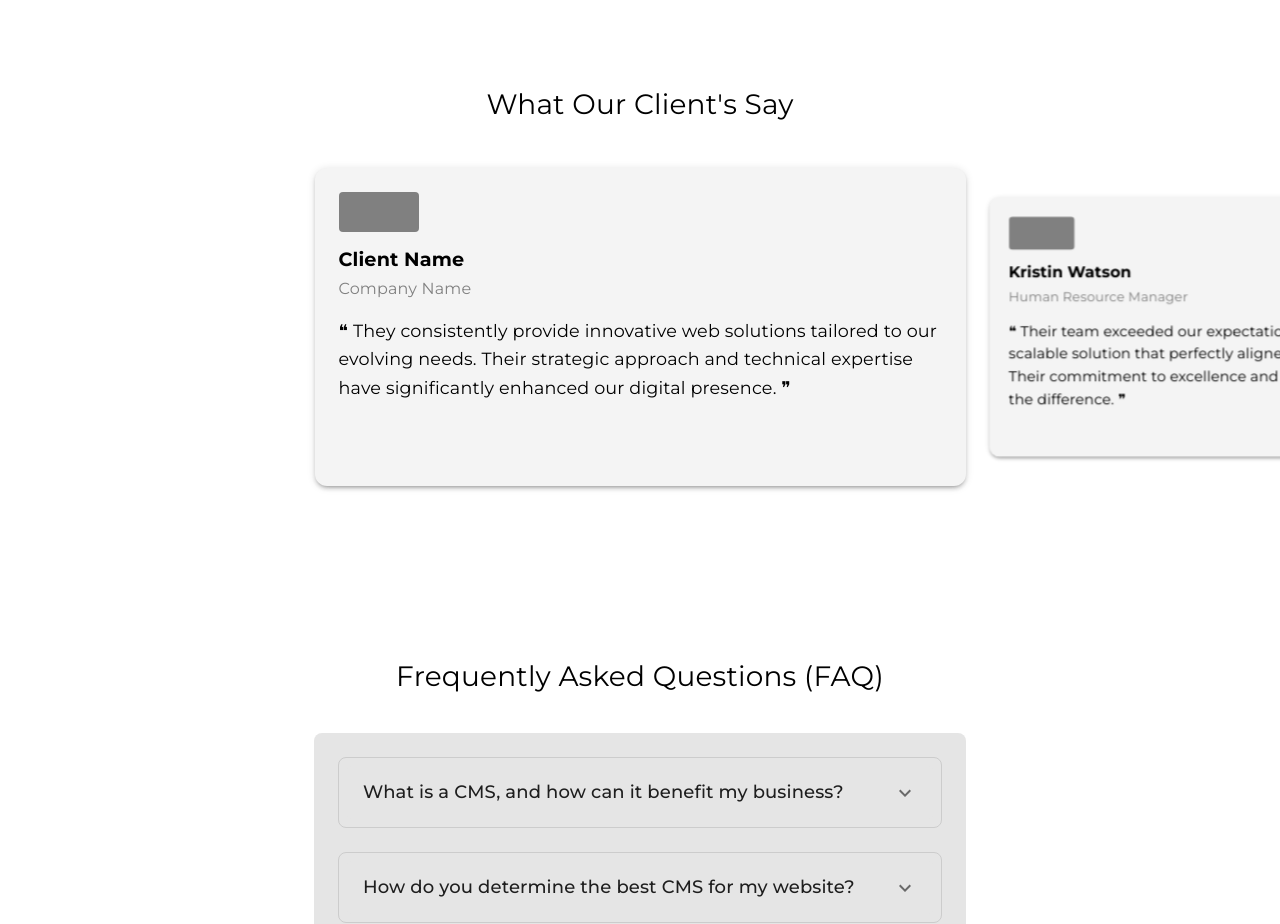
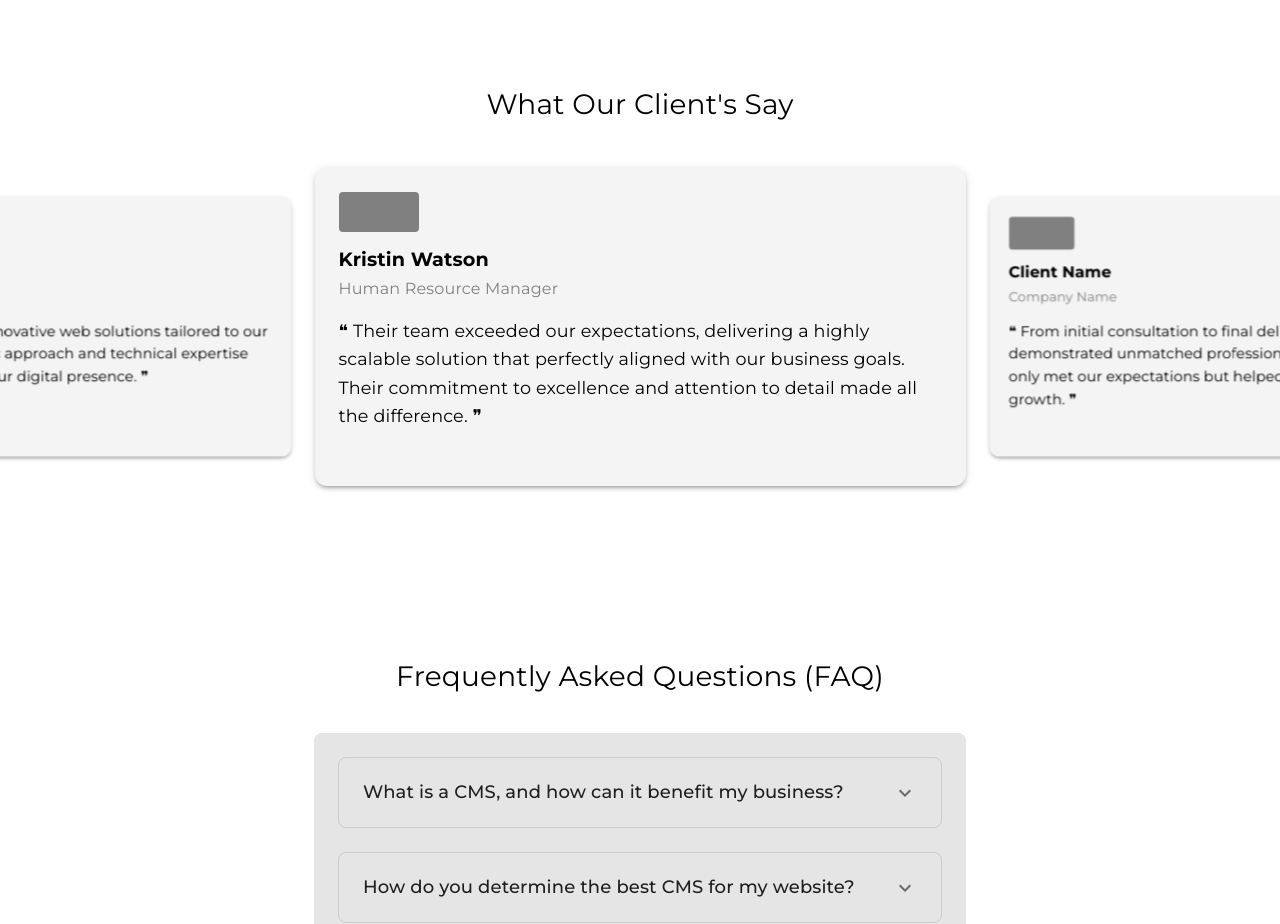
Before and after one commit to AryanKDC/KDC_Site, a React (Create React App) app: page /services in a window 1280 px wide. Shown: the part 1820-2744 px from the top of the page. Built offline with nearby package versions, Linux system fonts and the light colour scheme; a web font is replaced by a local one.

Commit message:
Update Services.js

```diff
--- a/src/pages/Services.js
+++ b/src/pages/Services.js
@@ -409,7 +409,7 @@ function Services() {
       {/* case studies */}
       <section>
         <div className="case-studies">
-          <Typography variant="h6" sx={{ marginBottom: { xs: "20px", md: "20px" } }}>Case Studies</Typography>
+          <Typography variant="h6" sx={{marginBottom: {xs: "20px" ,md: "20px"}}}>Case Studies</Typography>
           <Box
             className="navigation-buttons"
             sx={{
@@ -743,7 +743,7 @@ function Services() {
                         sx={{
                           fontSize: { xs: "1.2rem", md: "1.3rem" },
                           position: "relative",
-                          top: { xs: "-30px", sm: "-40px", md: "-50px" },
+                          top: { xs: "-30px",sm: "-40px", md: "-50px" },
                           left: { xs: "0px", md: "20px" },
                         }}
                       >
@@ -757,7 +757,7 @@ function Services() {
                           fontSize: { xs: "0.9rem", md: "0.9rem" },
                           position: "relative",
                           left: { xs: "0px", md: "20px" },
-                          top: { xs: "-20px", sm: "-40px", md: "-50px" }, // Adjusted for responsiveness
+                          top: { xs: "-20px",sm: "-40px", md: "-50px" }, // Adjusted for responsiveness
                         }}
                       >
                         {card.description}
@@ -777,7 +777,7 @@ function Services() {
                             color="grey"
                             sx={{
                               position: "relative",
-                              top: { xs: "-10px", sm: "-40px", md: "-50px" },
+                              top: { xs: "-10px",sm: "-40px", md: "-50px" },
                               left: { xs: "0px", md: "20px" },
                             }}
                           >
@@ -807,7 +807,7 @@ function Services() {
                           "@media (max-width: 320px)": {
                             height: "30px",
                           },
-                          top: { xs: "0px", sm: "-30px", md: "-50px" },
+                          top: { xs: "0px",sm: "-30px", md: "-50px" },
                           fontSize: { xs: "10px", md: "12px" },
                           left: { xs: "0px", md: "15px" }, // Fixes overlap on small screens
                         }}
@@ -857,6 +857,7 @@ function Services() {
                 centeredSlides={true}
                 slidesPerView={"auto"}
                 spaceBetween={window.innerWidth < 768 ? 5 : 10}
+                initialSlide={Math.floor(testimonials.length/2)}
                 coverflowEffect={{
                   rotate: 0,
                   stretch: 5,
```
